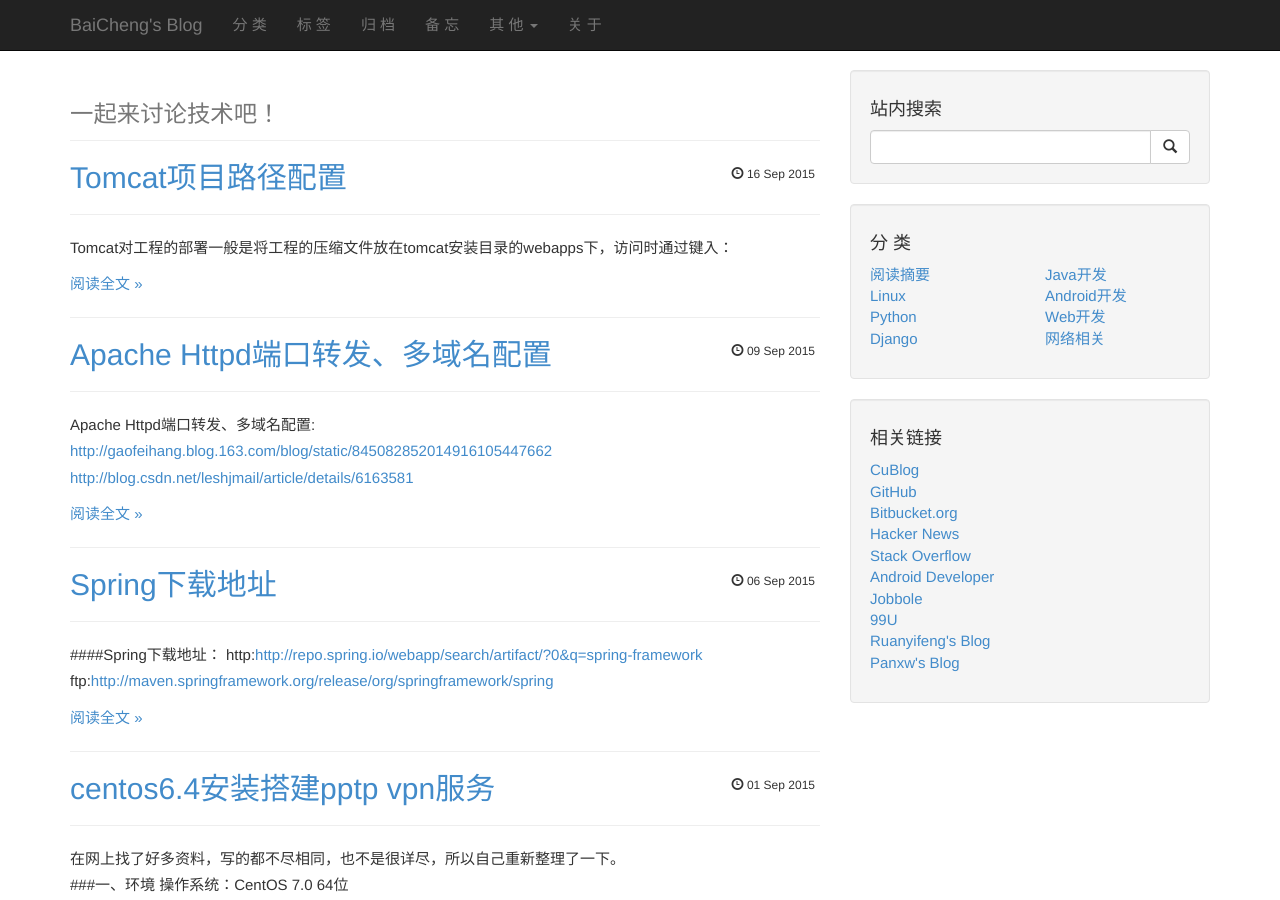
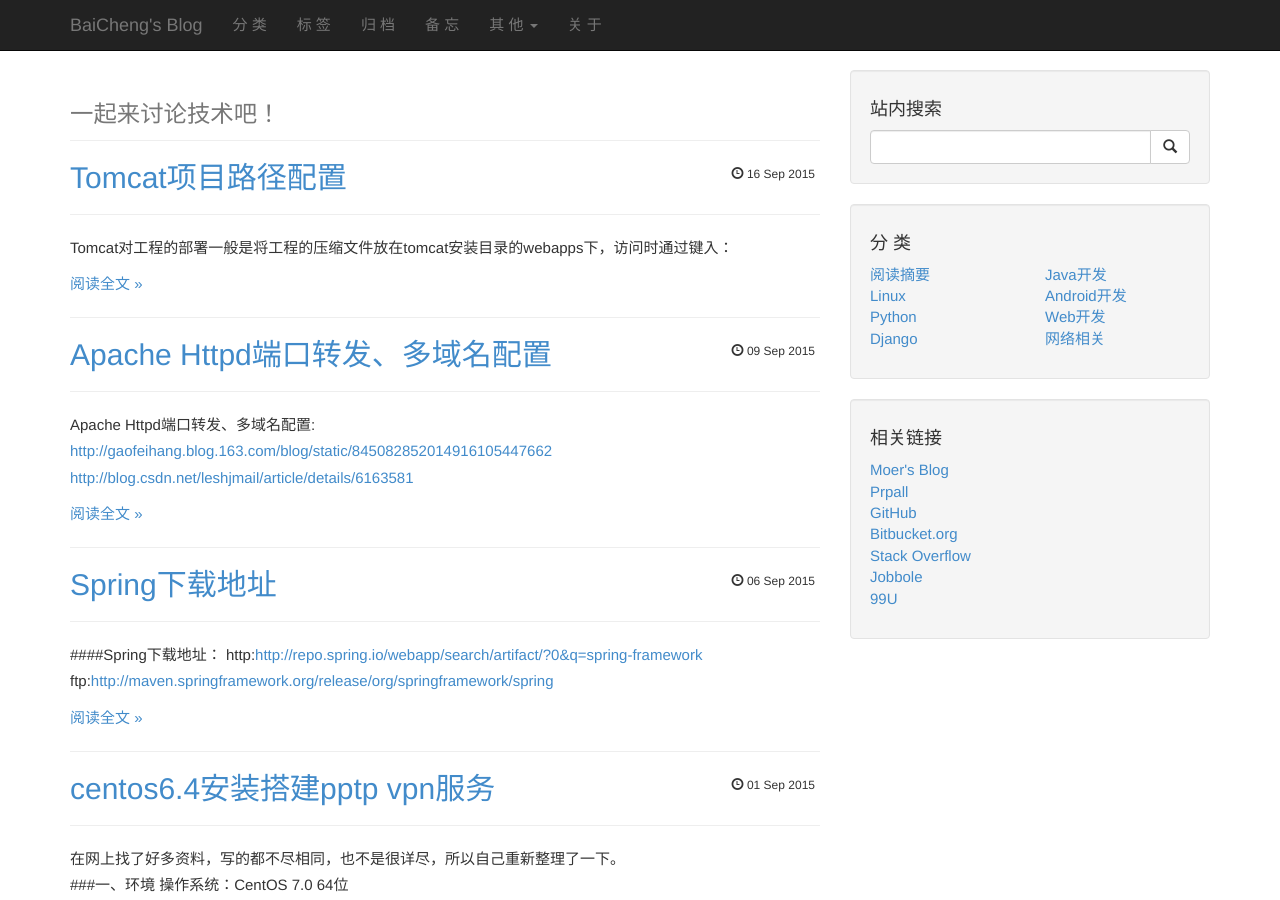
Before and after one commit to zbc0512/zbc0512.github.io, a Jekyll site: the page built from index.html, in a window 1280 px wide and 900 px high. Built offline with Jekyll 4.4.1, drawn with Linux system fonts in a browser that asks for light colours; Markdown is read by kramdown in place of the engine named in the settings; the list of posts is cut into pages by our own code; comment, search, counter and statistics services are not loaded.

Commit message:
Update links.html

```diff
--- a/_includes/links.html
+++ b/_includes/links.html
@@ -1,7 +1,12 @@
             <ul class="list-unstyled">
               <li>
-                <a href="http://blog.chinaunix.net/uid/22985736.html">
-                  CuBlog
+                <a href="http://moer.zbc.io">
+                  Moer's Blog
+                </a>
+              </li>
+              <li>
+                <a href="http://prpall.top">
+                  Prpall
                 </a>
               </li>
               <li>
@@ -14,19 +19,9 @@
                   Bitbucket.org
                 </a>
               </li>
-               <li>
-                <a href="https://news.ycombinator.com/">
-                  Hacker News
-                </a>
-              </li>
               <li>
                 <a href="http://www.stackoverflow.com/">
                   Stack Overflow
-                </a>
-              </li>
-              <li>
-                <a href="http://developer.android.com/">
-                  Android Developer
                 </a>
               </li>
               <li>
@@ -39,14 +34,4 @@
                   99U
                 </a>
               </li>
-              <li>
-                <a href="http://www.ruanyifeng.com/blog/">
-                  Ruanyifeng's Blog
-                </a>
-              </li>
-              <li>
-                <a href="http://www.panxuewen.com">
-                  Panxw's Blog
-                </a>
-              </li>
             </ul>
```
